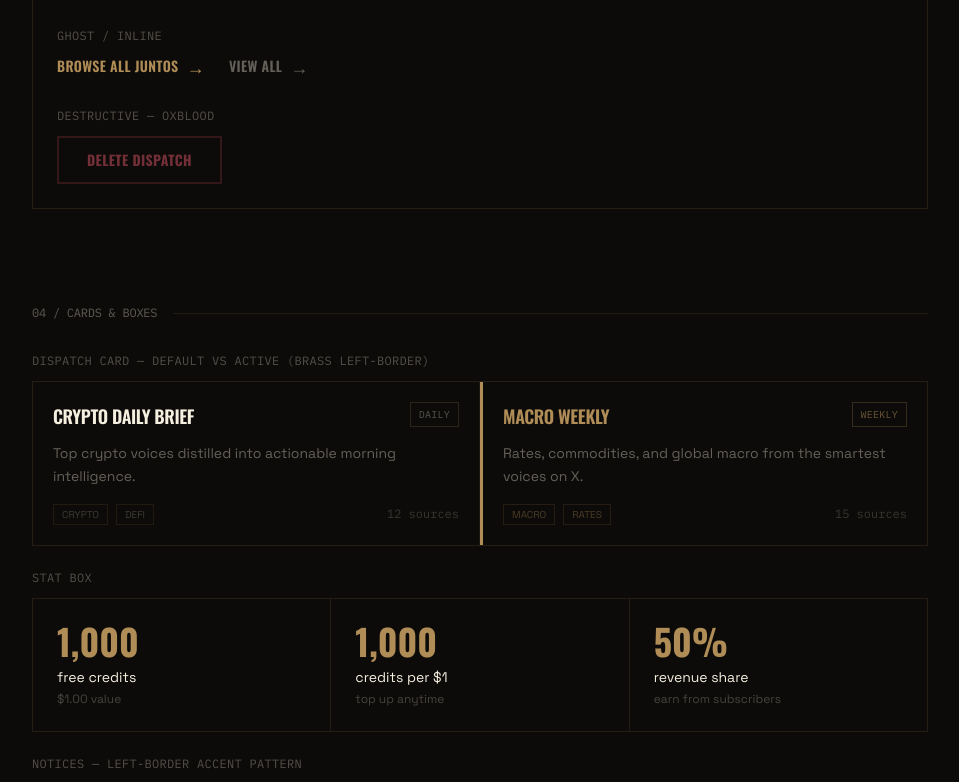
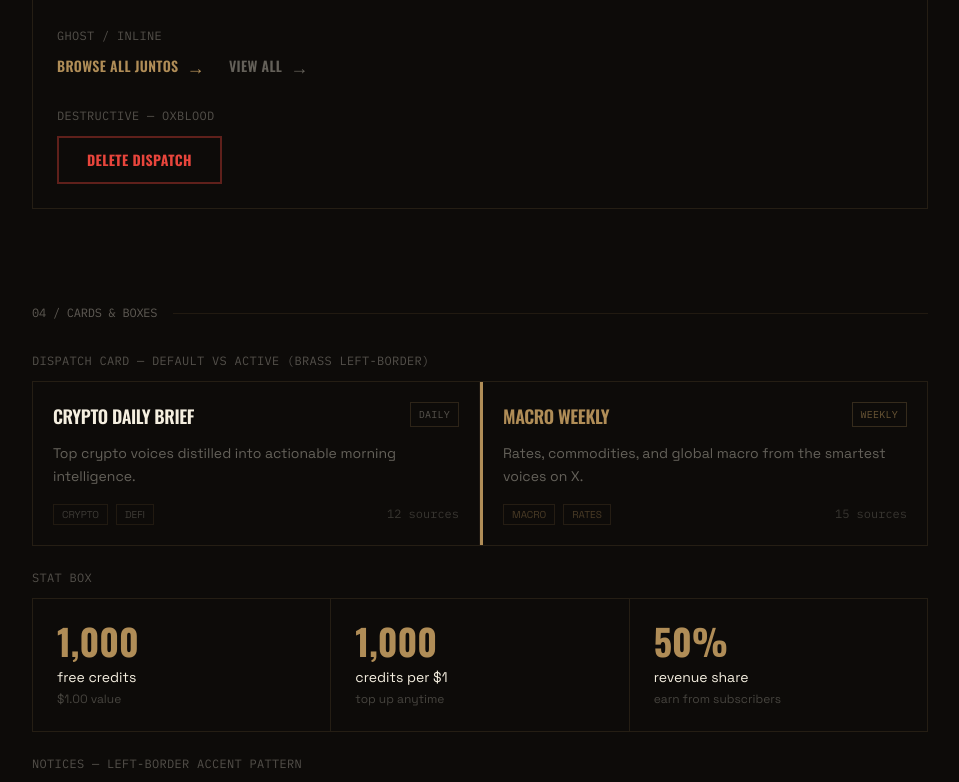
Before and after one commit to jon-tompkins/junto, a Next.js app: page /style in a window 1280 px wide. Shown: the part 2200-2982 px from the top of the page, without its empty margins (160-1119 px from the left). Built offline with nearby package versions, Linux system fonts and the light colour scheme.

Commit message:
Brighter signal colors: BULL #3ecf6a, BEAR #e8453c — pop against dark bg

```diff
--- a/src/app/style/page.tsx
+++ b/src/app/style/page.tsx
@@ -8,6 +8,10 @@ const PARCHMENT = '#F5EFE0';
 const NAVY = '#1B2951';
 const OXBLOOD = '#722F37';
 const INK = '#0d0b09';
+
+// Signal colors — bright/saturated to pop against dark backgrounds
+const BULL = '#3ecf6a';   // bright green, high saturation
+const BEAR = '#e8453c';   // vivid red, distinct from oxblood
 
 export default function StylePage() {
   return (
@@ -112,8 +116,8 @@ export default function StylePage() {
                   { label: 'Disabled', color: `${PARCHMENT}30`, s: 'Market intelligence from signal.' },
                   { label: 'Brass', color: BRASS, s: 'Market intelligence from signal.' },
                   { label: 'Navy', color: '#6B82B5', s: 'Market intelligence from signal.' },
-                  { label: 'Bull', color: '#7DB87D', s: 'Market intelligence from signal.' },
-                  { label: 'Bear / Danger', color: OXBLOOD, s: 'Market intelligence from signal.' },
+                  { label: 'Bull', color: BULL, s: 'Market intelligence from signal.' },
+                  { label: 'Bear / Danger', color: BEAR, s: 'Market intelligence from signal.' },
                 ].map((t, i, arr) => (
                   <div
                     key={t.label}
@@ -267,8 +271,8 @@ export default function StylePage() {
               <button
                 className="px-7 py-3 font-bold text-sm uppercase tracking-wide transition"
                 style={{
-                  border: `2px solid ${OXBLOOD}60`,
-                  color: OXBLOOD,
+                  border: `2px solid ${BEAR}60`,
+                  color: BEAR,
                   fontFamily: 'var(--font-oswald), sans-serif',
                 }}
               >
@@ -377,9 +381,9 @@ export default function StylePage() {
               <div className="space-y-2">
                 {[
                   { type: 'WARN', color: BRASS, bg: `${BRASS}0a`, text: 'Credits running low. Top up to keep dispatches running.' },
-                  { type: 'OK', color: '#7DB87D', bg: '#7DB87D0a', text: 'Subscribed. First dispatch arrives tomorrow.' },
+                  { type: 'OK', color: BULL, bg: `${BULL}1a`, text: 'Subscribed. First dispatch arrives tomorrow.' },
                   { type: 'INFO', color: `${PARCHMENT}40`, bg: `${PARCHMENT}05`, text: 'This dispatch runs on daily cadence — 7 sends per week.' },
-                  { type: 'ERR', color: OXBLOOD, bg: `${OXBLOOD}0f`, text: 'Last dispatch failed to generate. Will retry at next cycle.' },
+                  { type: 'ERR', color: BEAR, bg: `${BEAR}15`, text: 'Last dispatch failed to generate. Will retry at next cycle.' },
                 ].map((n) => (
                   <div key={n.type} className="flex gap-3 p-4" style={{ borderLeft: `3px solid ${n.color}`, background: n.bg }}>
                     <span className="text-[10px] font-mono uppercase tracking-widest shrink-0 pt-0.5 w-10" style={{ color: n.color, fontFamily: 'var(--font-mono)' }}>{n.type}</span>
@@ -477,7 +481,7 @@ export default function StylePage() {
                     </p>
                   </div>
                   <div className="flex items-center gap-2">
-                    <span className="px-3 py-1 text-xs font-mono uppercase" style={{ border: '1px solid #7DB87D40', color: '#7DB87D' }}>Bullish</span>
+                    <span className="px-3 py-1 text-xs font-mono uppercase" style={{ border: `1px solid ${BULL}50`, color: BULL }}>Bullish</span>
                     <span className="px-3 py-1 text-xs font-mono uppercase" style={{ border: `1px solid rgba(176,141,87,0.2)`, color: `${PARCHMENT}50` }}>Macro</span>
                   </div>
                 </div>
@@ -520,7 +524,7 @@ export default function StylePage() {
                   { asset: 'GOLD', dir: 'LONG', conviction: 'MED' },
                 ].map((p) => {
                   const isLong = p.dir === 'LONG';
-                  const dirColor = isLong ? '#7DB87D' : OXBLOOD;
+                  const dirColor = isLong ? BULL : BEAR;
                   return (
                     <div
                       key={p.asset}
@@ -559,7 +563,7 @@ export default function StylePage() {
                   >
                     <span className="text-[10px] font-mono shrink-0 pt-0.5 w-28" style={{ color: `${PARCHMENT}30`, fontFamily: 'var(--font-mono)' }}>{t.date}</span>
                     <p className="text-sm leading-relaxed flex-1" style={{ color: `${PARCHMENT}75` }}>{t.text}</p>
-                    <span className="text-[10px] font-mono shrink-0 pt-0.5" style={{ color: t.sentiment === 'BULL' ? '#7DB87D' : `${PARCHMENT}35`, fontFamily: 'var(--font-mono)' }}>
+                    <span className="text-[10px] font-mono shrink-0 pt-0.5" style={{ color: t.sentiment === 'BULL' ? BULL : `${PARCHMENT}35`, fontFamily: 'var(--font-mono)' }}>
                       {t.sentiment}
                     </span>
                   </div>
```
